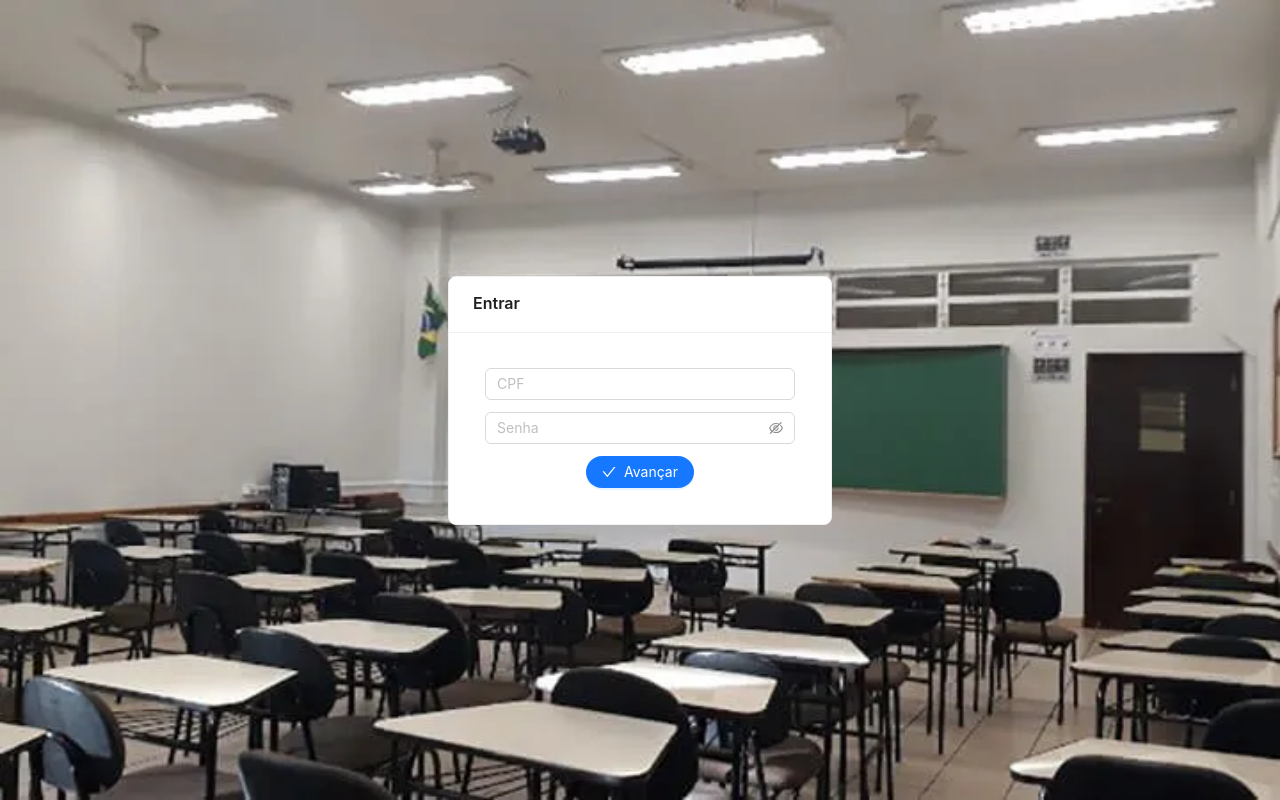
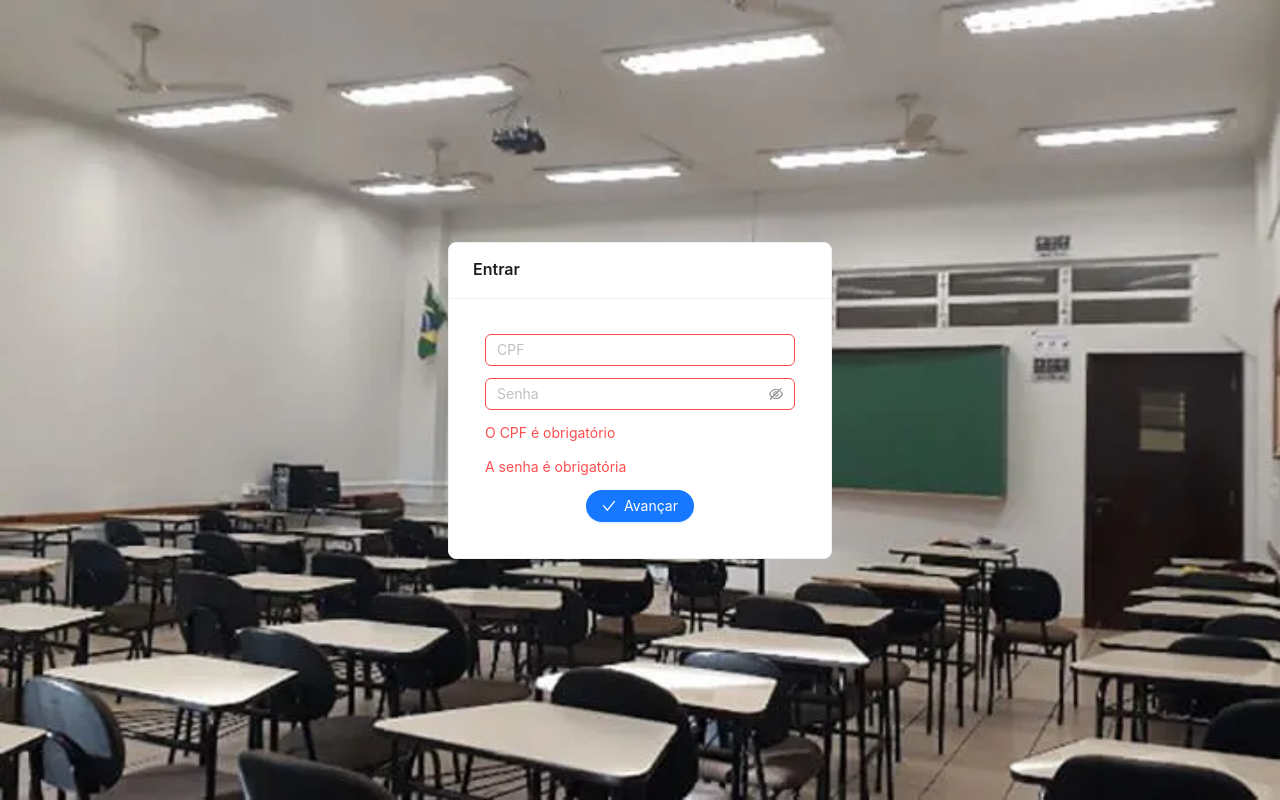
Before and after one commit to davicosta12/api-faculdade, a React (Create React App) app in the folder As_Mocapes/: page /login in a window 1280 px wide. Built offline with nearby package versions, Linux system fonts and the light colour scheme.

Commit message:
remover complexidade desnecessaria no mocape

```diff
--- a/As_Mocapes/src/integrations/login-state.ts
+++ b/As_Mocapes/src/integrations/login-state.ts
@@ -1,6 +1,6 @@
 const LoginState = {
-    CpfNaoInformado: false,
-    CpfESenhaNaoInformados: false,
+    CpfNaoInformado: true,
+    SenhaNaoInformada: true,
     AvancarEstaCarregando: false,
 };
 
--- a/As_Mocapes/src/views/login/Login.tsx
+++ b/As_Mocapes/src/views/login/Login.tsx
@@ -11,16 +11,16 @@ function Login() {
       <Card title="Entrar" className="login-card" >
         <div className="half-padding">
           <div className="half-padding">
-            <Input placeholder="CPF" status={(LoginState.CpfESenhaNaoInformados || LoginState.CpfNaoInformado) ? "error" : ""} />
+            <Input placeholder="CPF" status={LoginState.CpfNaoInformado ? "error" : ""} />
           </div>
           <div className="half-padding">
-            <Input.Password placeholder="Senha" status={LoginState.CpfESenhaNaoInformados ? "error" : ""} />
+            <Input.Password placeholder="Senha" status={LoginState.SenhaNaoInformada ? "error" : ""} />
           </div>
           {LoginState.CpfNaoInformado && <div className="half-padding">
             <Typography.Text type="danger">O CPF é obrigatório</Typography.Text>
           </div>}
-          {LoginState.CpfESenhaNaoInformados && <div className="half-padding">
-            <Typography.Text type="danger">O CPF e a senha são obrigatórios</Typography.Text>
+          {LoginState.SenhaNaoInformada && <div className="half-padding">
+            <Typography.Text type="danger">A senha é obrigatória</Typography.Text>
           </div>}
           <div className="half-padding login-avancar">
             {LoginState.AvancarEstaCarregando ? <Spin /> : <Button type="primary" shape="round" icon={<CheckOutlined/>}>Avançar</Button>}
```
